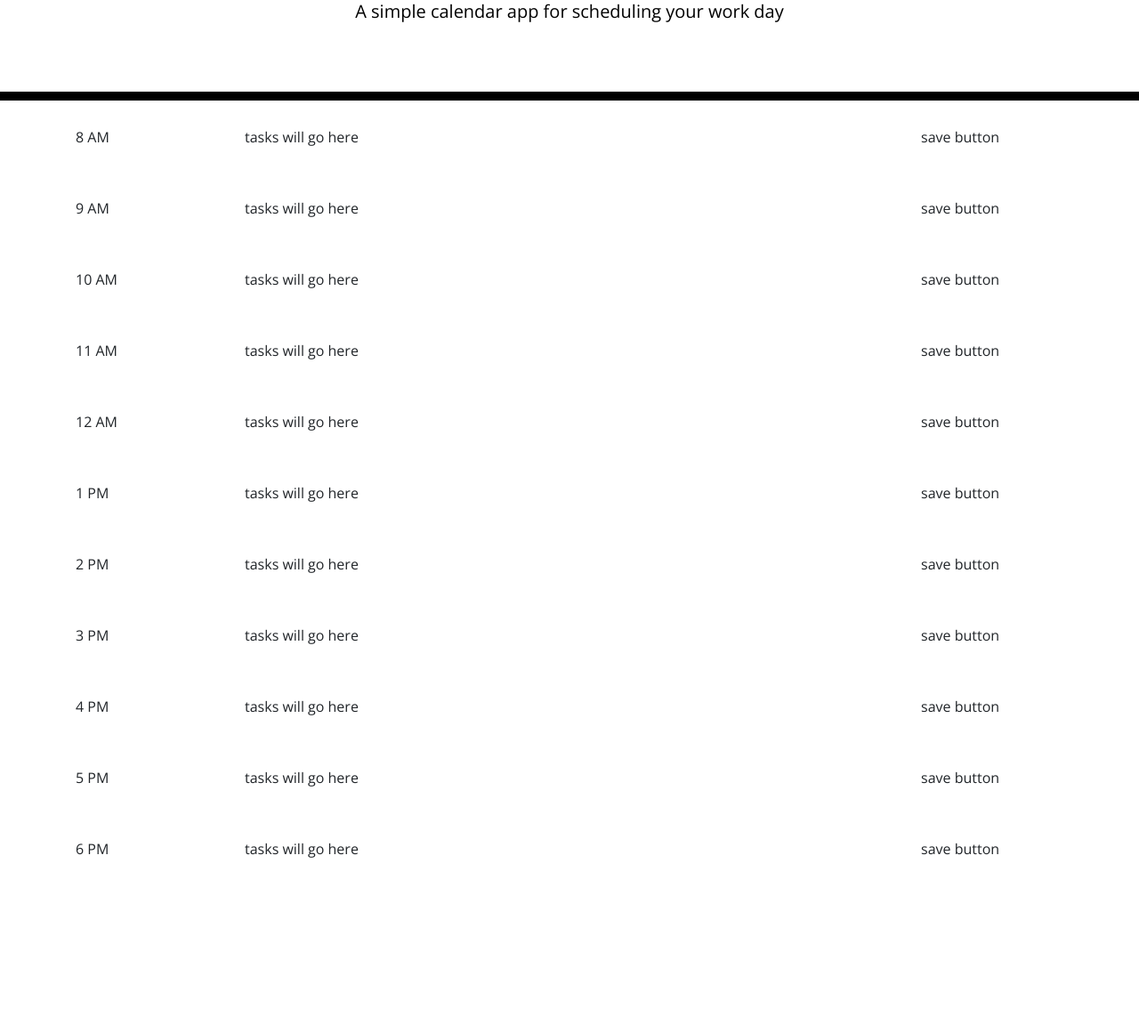
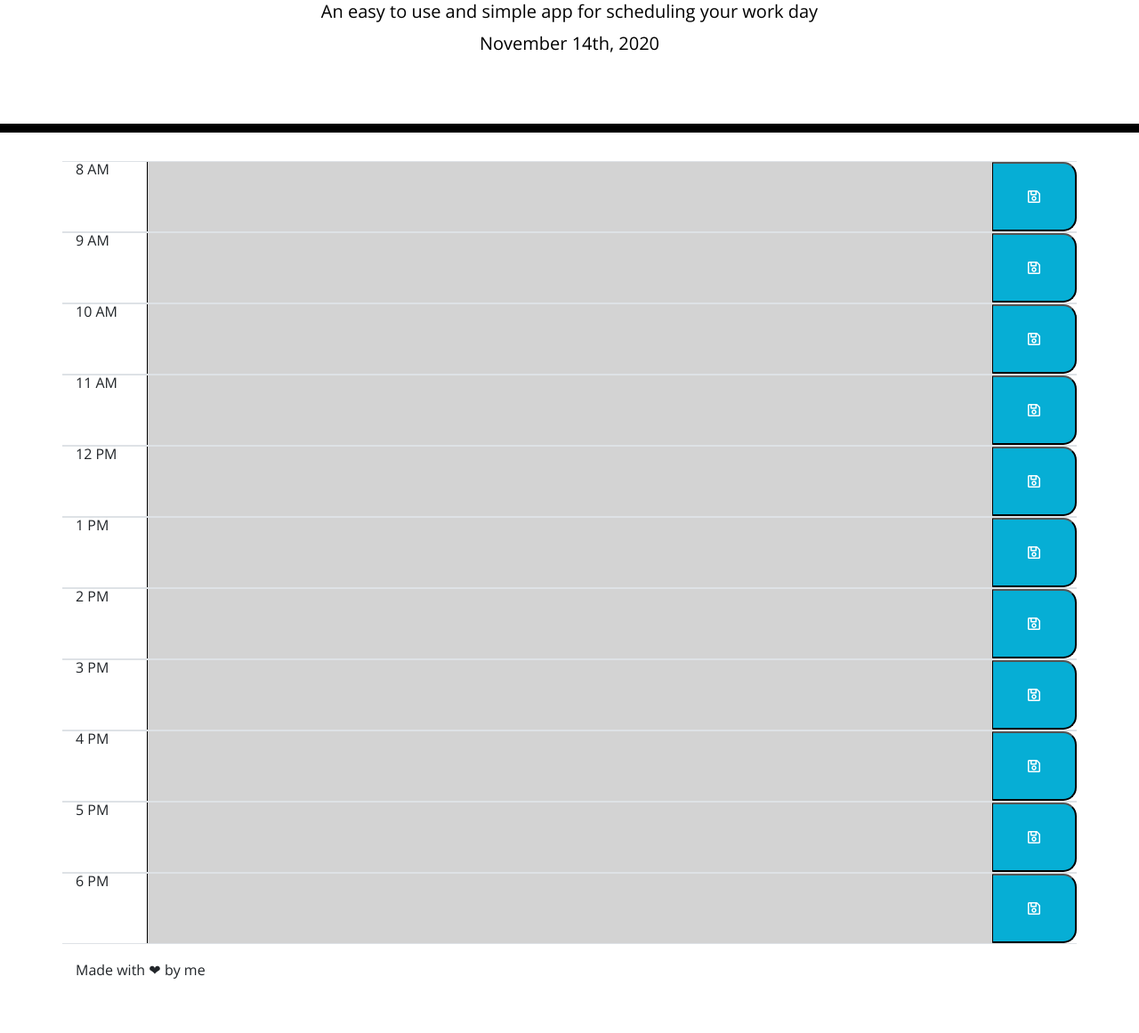
Before and after one commit to Gintstir/work-day-scheduler, a plain HTML site: page index.html in a window 1280 px wide. Shown: the part 155-1316 px from the top of the page at 89% size. Before the commit the page ends 1180 px from the top, so only its background shows below. Drawn offline with nearby package versions, Linux system fonts and the light colour scheme.

Commit message:
setup JS file, set us save icon,  local storage

```diff
--- a/assets/css/style.css
+++ b/assets/css/style.css
@@ -69,3 +69,16 @@ textarea{
   font-size: 20px;
   transition: all .3s ease-in-out;
 }
+
+.description {
+  color: black;
+}
+
+.footerRow {
+  margin-top: 20px;
+}
+
+footer div a {
+  text-decoration: none;
+  color: black;
+}
--- a/assets/js/script.js
+++ b/assets/js/script.js
@@ -0,0 +1,99 @@
+// display the current date the top of the page
+$("#currentDay").text(moment().format('MMMM Do, YYYY'));
+
+
+let workDay = {
+    "8 AM": "",
+    "9 AM": "",
+    "10 AM": "",
+    "11 AM": "",
+    "12 PM": "",
+    "1 PM": "",
+    "2 PM": "",
+    "3 PM": "",
+    "4 PM": "",
+    "5 PM": "",
+    "6 PM": ""
+  };
+
+  $(document).ready(function(){
+    if(!localStorage.getItem('workDay')) {
+      updateCalendarTasks(workDay);
+    } else {
+      updateCalendarTasks(JSON.parse(localStorage.getItem('workDay')));
+    }
+  })
+
+
+
+  let counter = 0;
+  for(const property in workDay) {
+    let textEntry = "#textInput" + counter;
+    $(textEntry).text(workDay[property]);
+    let timeId = "#time" + counter;
+    let presentHour = moment().hour();
+    let timeString = $(timeId).text();
+    let timeNumber = hourNumberFromHourString(timeString);
+    if(timeNumber < presentHour) {
+      $(textEntry).addClass("past");
+    } else if (timeNumber > presentHour) {
+      $(textEntry).addClass("future");
+    } else {
+      $(textEntry).addClass("present");
+    }
+    counter ++;
+  }
+
+  $("button").click(function() {
+    value = $(this).siblings("textarea").val();
+    hourString = $(this).siblings("div").text();
+
+    saveSchedule(hourString, value);
+  });
+
+  function hourNumberFromHourString(hourString) {
+    switch(hourString) {
+      case "8 AM": return 8;
+      case "9 AM": return 9;
+      case "10 AM": return 10;
+      case "11 AM": return 11;
+      case "12 PM": return 12;
+      case "1 PM": return 13;
+      case "2 PM": return 14;
+      case "3 PM": return 15;
+      case "4 PM": return 16;
+      case "5 PM": return 17;
+      case "6 PM": return 18;
+    }
+  }
+
+  function loadCorrectDataset() {
+    result = localStorage.getItem('workDay')
+    return (result ? result : workDay);
+  }
+
+  function initializeLocalStorage() {
+    localStorage.setItem('workDay', JSON.stringify(workDay));
+  };
+
+  function saveToLocalStorage(dayObj) {
+    localStorage.setItem('workDay', JSON.stringify(dayObj));
+  }
+
+  function saveSchedule(hourString, val) {
+    if(!localStorage.getItem('workDay')) {
+      initializeLocalStorage();
+    }
+
+    let workHours = JSON.parse(localStorage.getItem('workDay'));
+    workHours[hourString] = val
+
+    saveToLocalStorage(workHours);
+  }
+
+  function updateCalendarTasks(dayObject) {
+    $(".calender-row").each(function(index) {
+      let res = $(this).children("div");
+      $(this).children("textarea").text(dayObject[res.text()]);
+    })
+  }
--- a/index.html
+++ b/index.html
@@ -23,70 +23,112 @@
 
   <body>
     <header class="jumbotron">
-      <h1 class="display-3">Work Day Scheduler</h1>
-      <p class="lead">A simple calendar app for scheduling your work day</p>
+      <h1 class="display-3">Daily Planner</h1>
+      <p class="lead">An easy to use and simple app for scheduling your work day</p>
       <p id="currentDay" class="lead"></p>
     </header>
+
+
     <div class="container">
       <!-- Timeblocks go here -->
-      <div class="row">
-        <div class="col-2">8 AM</div>
-        <div class="col-8">tasks will go here</div>
-        <div class="col-2">save button</div>
+
+      <!-- 8 AM row -->
+      <div class="row justify-content-md-center border-top border-bottom calender-row"id="schedRow0">
+        <div class="col-md-1" id="time0">8 AM</div>
+        <textarea rows="3" id="textInput0" class="col-md-10 description"></textarea>
+        <button id="saveButton" class="saveBtn col-md-1"><i class="far fa-save"></i></button>
       </div>
-      <div class="row">
-        <div class="col-2">9 AM</div>
-        <div class="col-8">tasks will go here</div>
-        <div class="col-2">save button</div>
+
+      <!-- 9 AM row -->
+      <div class="row justify-content-md-center border-top border-bottom calender-row"id="schedRow1">
+        <div class="col-md-1" id="time1">9 AM</div>
+        <textarea rows="3" id="textInput1" class="col-md-10 description"></textarea>
+        <button id="saveButton" class="saveBtn col-md-1"><i class="far fa-save"></i></button>
       </div>
-      <div class="row">
-        <div class="col-2">10 AM</div>
-        <div class="col-8">tasks will go here</div>
-        <div class="col-2">save button</div>
+
+
+      <!-- 10 AM row -->
+      <div class="row justify-content-md-center border-top border-bottom calender-row"id="schedRow2">
+        <div class="col-md-1" id="time2">10 AM</div>
+        <textarea rows="3" id="textInput2" class="col-md-10 description"></textarea>
+        <button id="saveButton" class="saveBtn col-md-1"><i class="far fa-save"></i></button>
       </div>
-      <div class="row">
-        <div class="col-2">11 AM</div>
-        <div class="col-8">tasks will go here</div>
-        <div class="col-2">save button</div>
+
+
+      <!-- 11 AM row -->
+      <div class="row justify-content-md-center border-top border-bottom calender-row"id="schedRow3">
+        <div class="col-md-1" id="time3">11 AM</div>
+        <textarea rows="3" id="textInput3" class="col-md-10 description"></textarea>
+        <button id="saveButton" class="saveBtn col-md-1"><i class="far fa-save"></i></button>
       </div>
-      <div class="row">
-        <div class="col-2">12 AM</div>
-        <div class="col-8">tasks will go here</div>
-        <div class="col-2">save button</div>
+
+
+      <!-- 12 AM row -->
+      <div class="row justify-content-md-center border-top border-bottom calender-row"id="schedRow4">
+        <div class="col-md-1" id="time4">12 PM</div>
+        <textarea rows="3" id="textInput4" class="col-md-10 description"></textarea>
+        <button id="saveButton" class="saveBtn col-md-1"><i class="far fa-save"></i></button>
       </div>
-      <div class="row">
-        <div class="col-2">1 PM</div>
-        <div class="col-8">tasks will go here</div>
-        <div class="col-2">save button</div>
+
+
+      <!-- 1 PM row -->
+      <div class="row justify-content-md-center border-top border-bottom calender-row"id="schedRow5">
+        <div class="col-md-1" id="time5">1 PM</div>
+        <textarea rows="3" id="textInput5" class="col-md-10 description"></textarea>
+        <button id="saveButton" class="saveBtn col-md-1"><i class="far fa-save"></i></button>
       </div>
-      <div class="row">
-        <div class="col-2">2 PM</div>
-        <div class="col-8">tasks will go here</div>
-        <div class="col-2">save button</div>
+
+
+      <!-- 2 PM row -->
+      <div class="row justify-content-md-center border-top border-bottom calender-row"id="schedRow6">
+        <div class="col-md-1" id="time6">2 PM</div>
+        <textarea rows="3" id="textInput6" class="col-md-10 description"></textarea>
+        <button id="saveButton" class="saveBtn col-md-1"><i class="far fa-save"></i></button>
       </div>
-      <div class="row">
-        <div class="col-2">3 PM</div>
-        <div class="col-8">tasks will go here</div>
-        <div class="col-2">save button</div>
+
+
+      <!-- 3 PM row -->
+      <div class="row justify-content-md-center border-top border-bottom calender-row"id="schedRow7">
+        <div class="col-md-1" id="time7">3 PM</div>
+        <textarea rows="3" id="textInput7" class="col-md-10 description"></textarea>
+        <button id="saveButton" class="saveBtn col-md-1"><i class="far fa-save"></i></button>
       </div>
-      <div class="row">
-        <div class="col-2">4 PM</div>
-        <div class="col-8">tasks will go here</div>
-        <div class="col-2">save button</div>
+
+
+      <!-- 4 PM row -->
+      <div class="row justify-content-md-center border-top border-bottom calender-row"id="schedRow8">
+        <div class="col-md-1" id="time8">4 PM</div>
+        <textarea rows="3" id="textInput8" class="col-md-10 description"></textarea>
+        <button id="saveButton" class="saveBtn col-md-1"><i class="far fa-save"></i></button>
       </div>
-      <div class="row">
-        <div class="col-2">5 PM</div>
-        <div class="col-8">tasks will go here</div>
-        <div class="col-2">save button</div>
+      <!-- 5 PM row -->
+      <div class="row justify-content-md-center border-top border-bottom calender-row"id="schedRow9">
+        <div class="col-md-1" id="time9">5 PM</div>
+        <textarea rows="3" id="textInput9" class="col-md-10 description"></textarea>
+        <button id="saveButton" class="saveBtn col-md-1"><i class="far fa-save"></i></button>
       </div>
-      <div class="row">
-        <div class="col-2">6 PM</div>
-        <div class="col-8">tasks will go here</div>
-        <div class="col-2">save button</div>
+
+      <!-- 6 PM row -->
+      <div class="row justify-content-md-center border-top border-bottom calender-row"id="schedRow10">
+        <div class="col-md-1" id="time10">6 PM</div>
+        <textarea rows="3" id="textInput10" class="col-md-10 description"></textarea>
+        <button id="saveButton" class="saveBtn col-md-1"><i class="far fa-save"></i></button>
       </div>
+
     </div>
+
+    <footer>
+      <div class="container">
+        <div class="row footerRow">
+          <div class="col-12 justify-content-center">Made with ❤ by me</div>
+        </div>
+      </div>
+    </footer>
+
+
 
     <script src="https://code.jquery.com/jquery-3.4.1.min.js"></script>
     <script src="https://cdnjs.cloudflare.com/ajax/libs/moment.js/2.24.0/moment.min.js"></script>
+    <script src="./assets/js/script.js"></script>
   </body>
 </html>
```
